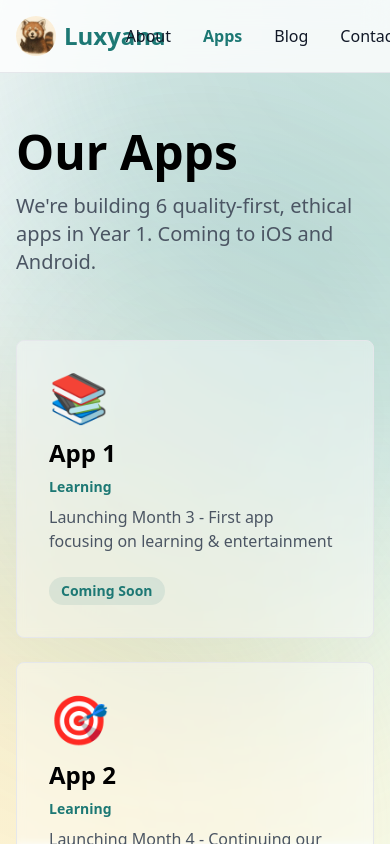
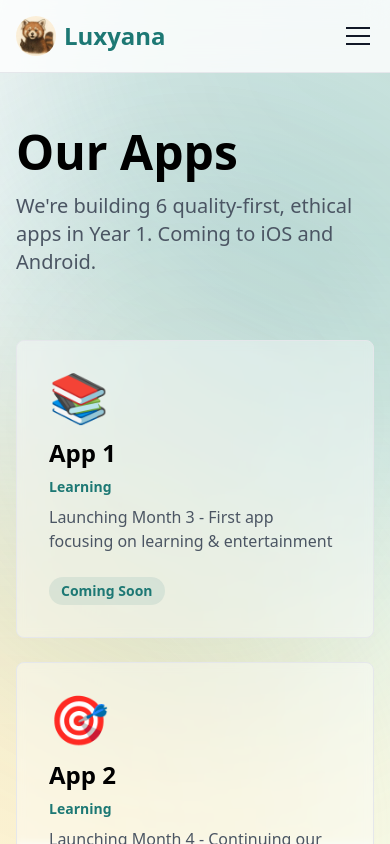
Before and after one commit to luxyana-studios/luxyana-website, a Next.js app: page /apps in a window 390 px wide. Shown: the top 844 px of the page. Built offline with nearby package versions, Linux system fonts and the light colour scheme.

Commit message:
Update mobile menu to full screen height with increased spacing between options

```diff
--- a/src/app/about/page.tsx
+++ b/src/app/about/page.tsx
@@ -2,13 +2,14 @@
 
 import Link from 'next/link';
 import Image from 'next/image';
+import MobileMenu from '@/components/MobileMenu';
 
 export default function About() {
   return (
     <main className="min-h-screen">
       {/* Header */}
       <nav className="fixed top-0 w-full bg-white/80 dark:bg-brand-dark/80 backdrop-blur-md z-50 border-b border-gray-200 dark:border-gray-800">
-        <div className="max-w-6xl mx-auto px-4 py-4 flex justify-between items-center">
+        <div className="max-w-6xl mx-auto px-4 py-4 flex justify-between items-center relative">
           <Link
             href="/"
             className="flex items-center gap-2 hover:opacity-80 transition"
@@ -24,7 +25,7 @@ export default function About() {
               Luxyana
             </span>
           </Link>
-          <div className="flex gap-8">
+          <div className="hidden md:flex gap-8">
             <Link href="/about" className="text-brand-primary font-semibold">
               About
             </Link>
@@ -47,6 +48,7 @@ export default function About() {
               Contact
             </Link>
           </div>
+          <MobileMenu />
         </div>
       </nav>
 
--- a/src/app/apps/page.tsx
+++ b/src/app/apps/page.tsx
@@ -2,6 +2,7 @@
 
 import Link from 'next/link';
 import Image from 'next/image';
+import MobileMenu from '@/components/MobileMenu';
 
 export default function Apps() {
   const apps = [
@@ -71,7 +72,7 @@ export default function Apps() {
               Luxyana
             </span>
           </Link>
-          <div className="flex gap-8">
+          <div className="hidden md:flex gap-8">
             <Link
               href="/about"
               className="text-gray-900 dark:text-white hover:text-brand-primary transition"
@@ -94,6 +95,7 @@ export default function Apps() {
               Contact
             </Link>
           </div>
+          <MobileMenu />
         </div>
       </nav>
 
--- a/src/app/blog/page.tsx
+++ b/src/app/blog/page.tsx
@@ -2,6 +2,7 @@
 
 import Link from 'next/link';
 import Image from 'next/image';
+import MobileMenu from '@/components/MobileMenu';
 
 export default function Blog() {
   const posts = [
@@ -59,7 +60,7 @@ export default function Blog() {
               Luxyana
             </span>
           </Link>
-          <div className="flex gap-8">
+          <div className="hidden md:flex gap-8">
             <Link
               href="/about"
               className="text-gray-900 dark:text-white hover:text-brand-primary transition"
@@ -82,6 +83,7 @@ export default function Blog() {
               Contact
             </Link>
           </div>
+          <MobileMenu />
         </div>
       </nav>
 
--- a/src/app/contact/page.tsx
+++ b/src/app/contact/page.tsx
@@ -2,13 +2,14 @@
 
 import Link from 'next/link';
 import Image from 'next/image';
+import MobileMenu from '@/components/MobileMenu';
 
 export default function Contact() {
   return (
     <main className="min-h-screen">
       {/* Header */}
       <nav className="fixed top-0 w-full bg-white/80 dark:bg-brand-dark/80 backdrop-blur-md z-50 border-b border-gray-200 dark:border-gray-800">
-        <div className="max-w-6xl mx-auto px-4 py-4 flex justify-between items-center">
+        <div className="max-w-6xl mx-auto px-4 py-4 flex justify-between items-center relative">
           <Link
             href="/"
             className="flex items-center gap-2 hover:opacity-80 transition"
@@ -24,7 +25,7 @@ export default function Contact() {
               Luxyana
             </span>
           </Link>
-          <div className="flex gap-8">
+          <div className="hidden md:flex gap-8">
             <Link
               href="/about"
               className="text-gray-900 dark:text-white hover:text-brand-primary transition"
@@ -47,6 +48,7 @@ export default function Contact() {
               Contact
             </Link>
           </div>
+          <MobileMenu />
         </div>
       </nav>
 
--- a/src/app/page.tsx
+++ b/src/app/page.tsx
@@ -1,5 +1,6 @@
 import Link from 'next/link';
 import Image from 'next/image';
+import MobileMenu from '@/components/MobileMenu';
 
 export default function Home() {
   return (
@@ -22,7 +23,8 @@ export default function Home() {
               Luxyana
             </span>
           </Link>
-          <div className="flex gap-8">
+          <div className="flex gap-8 items-center">
+            <div className="hidden md:flex gap-8">
               <Link
                 href="/about"
                 className="text-gray-900 dark:text-white hover:text-brand-primary transition"
@@ -47,6 +49,8 @@ export default function Home() {
               >
                 Contact
               </Link>
+            </div>
+            <MobileMenu />
           </div>
         </div>
       </nav>
--- a/src/app/privacy/page.tsx
+++ b/src/app/privacy/page.tsx
@@ -2,6 +2,7 @@
 
 import Link from 'next/link';
 import Image from 'next/image';
+import MobileMenu from '@/components/MobileMenu';
 
 export default function Privacy() {
   return (
@@ -24,12 +25,9 @@ export default function Privacy() {
               Luxyana
             </span>
           </Link>
-          <Link
-            href="/"
-            className="text-gray-900 dark:text-white hover:text-brand-primary transition"
-          >
-            Back Home
-          </Link>
+          <MobileMenu />
+        </div>
+      </nav>
         </div>
       </nav>
 
--- a/src/app/terms/page.tsx
+++ b/src/app/terms/page.tsx
@@ -2,6 +2,7 @@
 
 import Link from 'next/link';
 import Image from 'next/image';
+import MobileMenu from '@/components/MobileMenu';
 
 export default function Terms() {
   return (
@@ -24,12 +25,9 @@ export default function Terms() {
               Luxyana
             </span>
           </Link>
-          <Link
-            href="/"
-            className="text-gray-900 dark:text-white hover:text-brand-primary transition"
-          >
-            Back Home
-          </Link>
+          <MobileMenu />
+        </div>
+      </nav>
         </div>
       </nav>
 
--- /dev/null
+++ b/src/components/MobileMenu.tsx
@@ -0,0 +1,82 @@
+'use client';
+
+import { useState } from 'react';
+import Link from 'next/link';
+
+export default function MobileMenu() {
+  const [isOpen, setIsOpen] = useState(false);
+
+  return (
+    <>
+      {/* Hamburger Button */}
+      <button
+        onClick={() => setIsOpen(!isOpen)}
+        className="md:hidden flex flex-col gap-1.5 w-8 h-8 justify-center items-center"
+        aria-label="Toggle menu"
+      >
+        <span
+          className={`w-6 h-0.5 bg-gray-900 dark:bg-white transition-all duration-300 ${
+            isOpen ? 'rotate-45 translate-y-2' : ''
+          }`}
+        ></span>
+        <span
+          className={`w-6 h-0.5 bg-gray-900 dark:bg-white transition-all duration-300 ${
+            isOpen ? 'opacity-0' : ''
+          }`}
+        ></span>
+        <span
+          className={`w-6 h-0.5 bg-gray-900 dark:bg-white transition-all duration-300 ${
+            isOpen ? '-rotate-45 -translate-y-2' : ''
+          }`}
+        ></span>
+      </button>
+
+      {/* Overlay Backdrop */}
+      {isOpen && (
+        <div
+          className="fixed inset-0 bg-black/50 backdrop-blur-sm z-40 md:hidden"
+          onClick={() => setIsOpen(false)}
+        ></div>
+      )}
+
+      {/* Dropdown Menu from Top */}
+      <div
+        className={`fixed top-16 left-0 right-0 bg-white/95 dark:bg-brand-dark/95 backdrop-blur-md z-50 md:hidden transform transition-all duration-300 ease-in-out shadow-2xl border-b border-gray-200 dark:border-gray-700 ${
+          isOpen ? 'opacity-100 visible h-screen' : 'opacity-0 invisible h-0'
+        }`}
+      >
+        {/* Menu Items */}
+        <div className="flex flex-col gap-10 px-6 py-16 h-full justify-start">
+          <Link
+            href="/about"
+            className="text-gray-900 dark:text-white hover:text-brand-primary transition font-bold text-2xl"
+            onClick={() => setIsOpen(false)}
+          >
+            About
+          </Link>
+          <Link
+            href="/apps"
+            className="text-gray-900 dark:text-white hover:text-brand-primary transition font-bold text-2xl"
+            onClick={() => setIsOpen(false)}
+          >
+            Apps
+          </Link>
+          <Link
+            href="/blog"
+            className="text-gray-900 dark:text-white hover:text-brand-primary transition font-bold text-2xl"
+            onClick={() => setIsOpen(false)}
+          >
+            Blog
+          </Link>
+          <Link
+            href="/contact"
+            className="text-gray-900 dark:text-white hover:text-brand-primary transition font-bold text-2xl"
+            onClick={() => setIsOpen(false)}
+          >
+            Contact
+          </Link>
+        </div>
+      </div>
+    </>
+  );
+}
```
Lines whose indentation alone changed are shown as unchanged.
